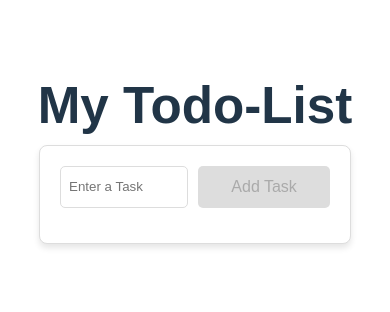
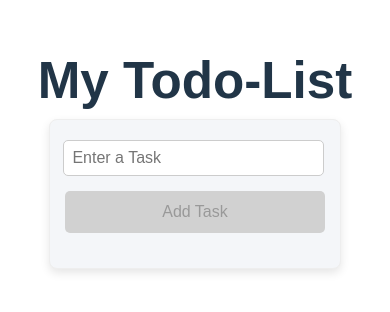
Before and after one commit to Noor-Shaikh00/Todo-list_using_React.Js, a React (Vite) app: page / in a window 390 px wide. Shown: the part 276-588 px from the top of the page. Built offline with nearby package versions, Linux system fonts and the light colour scheme.

Commit message:
Update App.css

```diff
--- a/src/App.css
+++ b/src/App.css
@@ -1,11 +1,11 @@
-*{
+* {
     justify-content: center;
     margin: 5px;
     padding: 0;
     box-sizing: border-box;
 }
 
-.App{
+.App {
     display: flex;
     justify-content: center;
     align-items: center;
@@ -15,14 +15,14 @@
     font-family: Arial, sans-serif;
 }
 
-.todo-container{
+.todo-container {
     width: 100%;
     max-width: 400px;
     padding: 20px;
-    border: 1px solid #ddd;
+    border: 1px solid #eee;
     border-radius: 8px;
-    background-color: #fff;
-    box-shadow: 0px 4px 6px rgba(0, 0, 0, 0.1);
+    background-color: #f4f6f9; /* Light gray background */
+    box-shadow: 0px 4px 10px rgba(0, 0, 0, 0.1);
 }
 
 .input-section {
@@ -32,36 +32,38 @@
 }
 
 input {
-    padding: 10px;
-    margin-right: 5px;
+    padding: 12px;
+    margin-right: 8px;
     width: 70%;
-    border: 1px solid #ddd;
+    border: 1px solid #ccc; /* Light border for input */
     border-radius: 5px;
+    font-size: 16px;
 }
 
 button {
-    padding: 10px;
-    background-color: #ddd;
-    color: #aaa;
+    padding: 12px;
+    background-color: #f4b400; /* Warm yellow color for default button */
+    color: white;
     border: none;
     border-radius: 5px;
     cursor: not-allowed;
+    font-size: 16px;
 }
 
 button:disabled {
-    background-color: #ddd;
-    color: #aaa;
+    background-color: #d1d1d1; /* Gray for disabled state */
+    color: #999;
     cursor: not-allowed;
 }
 
 button.active {
-    background-color: #007bff;
+    background-color: #34a853; /* Green for active button */
     color: white;
     cursor: pointer;
 }
 
 button.active:hover {
-    background-color: #0056b3;
+    background-color: #2c8c47; /* Darker green for hover */
 }
 
 ul {
@@ -70,26 +72,52 @@ ul {
 }
 
 li {
-    padding: 10px;
-    margin-bottom: 10px;
-    background-color: #f9f9f9;
+    padding: 12px;
+    margin-bottom: 12px;
+    background-color: #ffffff; /* White background for list items */
     border: 1px solid #ddd;
     border-radius: 5px;
     display: flex;
     justify-content: space-between;
     align-items: center;
+    box-shadow: 0px 2px 5px rgba(0, 0, 0, 0.1);
 }
 
 li button {
-    background-color: #dc3545;
-    padding: 5px;
+    background-color: #db4437; /* Red button for delete */
+    padding: 8px;
     color: white;
-    border:none;
+    border: none;
     border-radius: 5px;
     cursor: pointer;
+    font-size: 14px;
 }
+
 li button:hover {
-    background-color: #c82333;
+    background-color: #c1351d; /* Darker red for delete button hover */
+}
+
+/* Media Queries for Responsiveness */
+@media (max-width: 768px) {
+    .input-section {
+        flex-direction: column;
+        align-items: center;
+    }
+
+    input {
+        width: 100%;
+        margin-bottom: 10px;
+    }
+
+    button {
+        width: 100%;
+        padding: 12px;
+    }
+
+    .todo-container {
+        padding: 15px;
+        max-width: 95%;
+    }
 }
 
 @media (max-width: 480px) {
```
